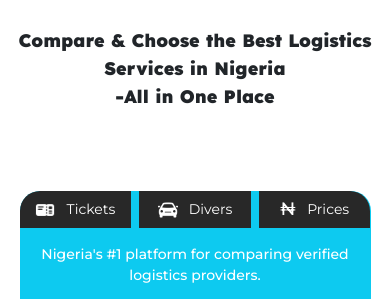
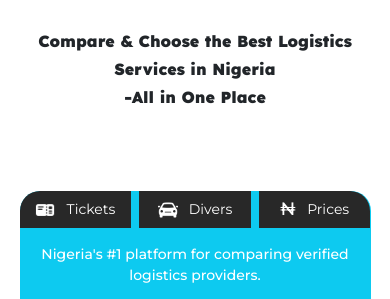
Before and after one commit to Tob1loba/LogiRate, a plain HTML site: page index.html in a window 390 px wide. Shown: the part 58-357 px from the top of the page. Drawn offline with nearby package versions, Linux system fonts and the light colour scheme.

Commit message:
css ajustment

```diff
--- a/style.css
+++ b/style.css
@@ -156,7 +156,7 @@ main{
     }
     .header-content p{
         margin-bottom: 0;
-        font-size: var(--Font-size2) !important;
+        font-size: var(--Font-size3) !important;
         line-height: var(--Line-height1);
         font-weight: bolder;
         /* width: 80%; */
```
